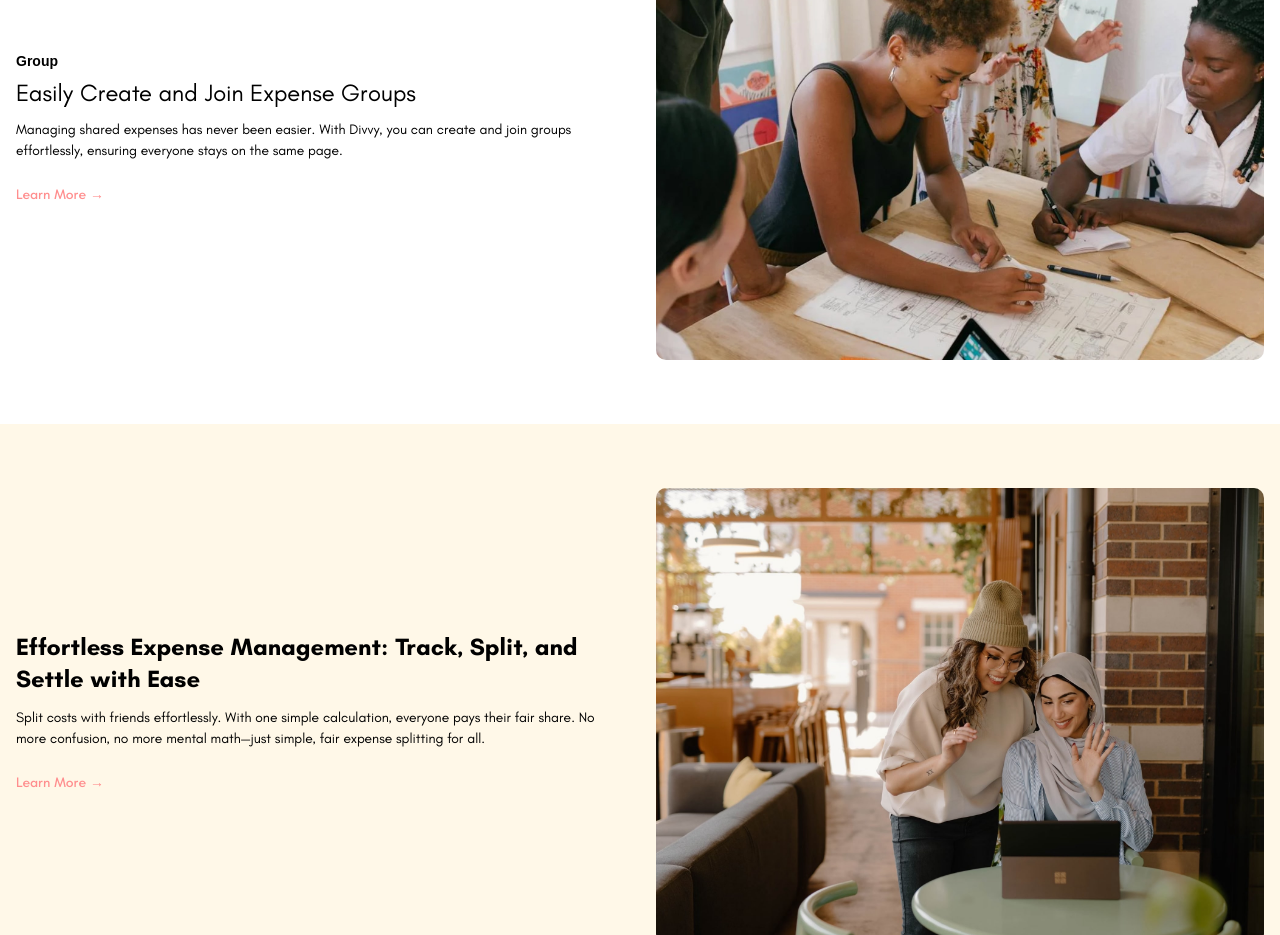
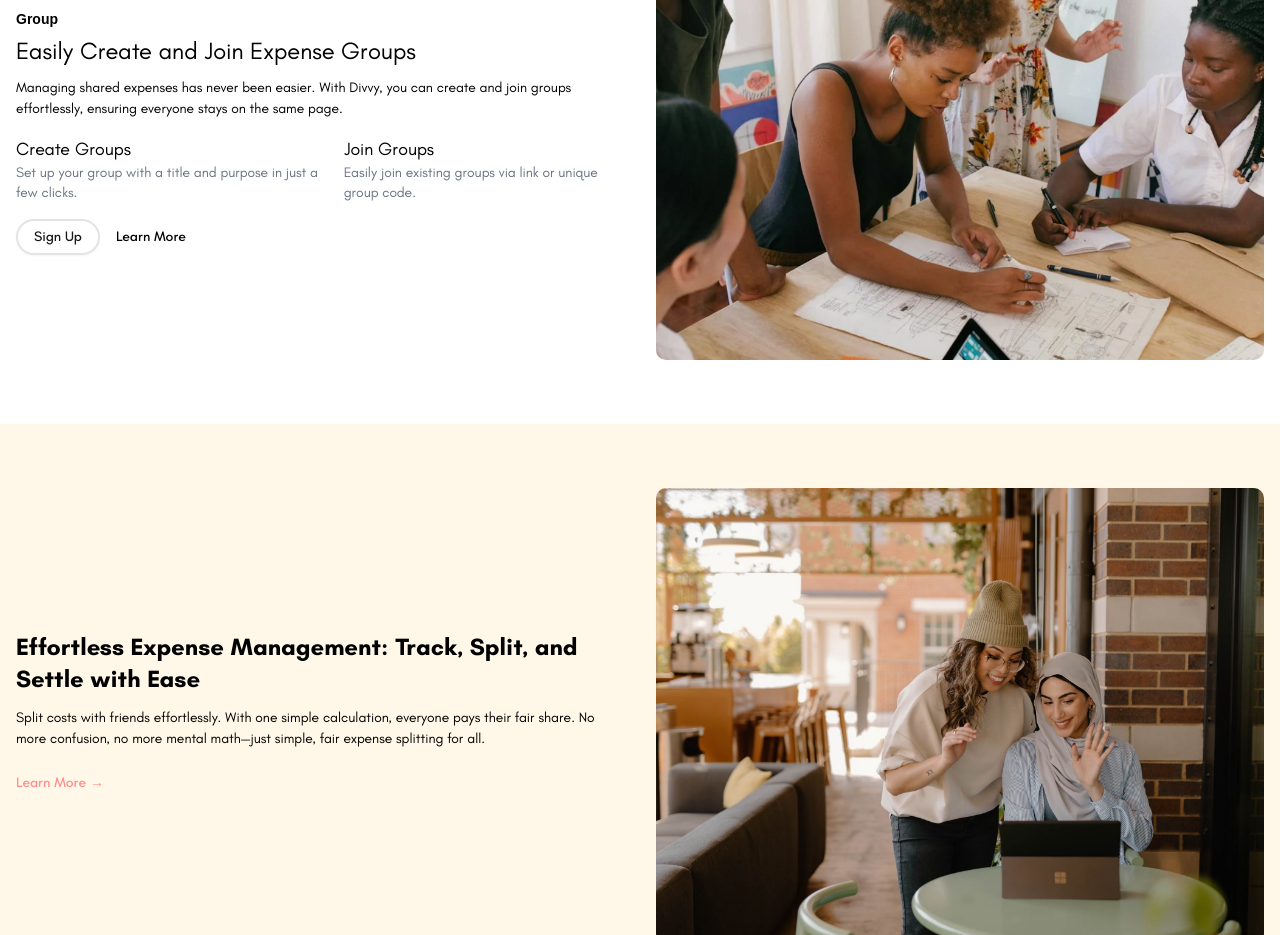
Before and after one commit to emmanuelkumah/trello-trailblazers, a React (Vite) app in the folder frontend/: page / in a window 1280 px wide. Shown: the part 2600-3535 px from the top of the page. Built offline with nearby package versions, Linux system fonts and the light colour scheme; a web font is replaced by a local one.

Commit message:
feat: add the split section to the groups feature section
landing page

```diff
--- a/frontend/src/ui/landing/GroupsFeature.tsx
+++ b/frontend/src/ui/landing/GroupsFeature.tsx
@@ -16,10 +16,28 @@ const GroupsFeature = () => {
               can create and join groups effortlessly, ensuring everyone stays
               on the same page.
             </p>
-            <Button variant='link' className='p-0 text-[#FF8E8E]'>
-              Learn More →
+            <div className='flex items-center mb-4'>
+              <div className='flex flex-col mr-4'>
+                <h3 className='text-lg font-normal'>Create Groups</h3>
+                <p className='text-sm text-gray-500'>
+                  Set up your group with a title and purpose in just a few
+                  clicks.
+                </p>
+              </div>
+              <div className='flex flex-col'>
+                <h3 className='text-lg font-normal'>Join Groups</h3>
+                <p className='text-sm text-gray-500'>
+                  Easily join existing groups via link or unique group code.
+                </p>
+              </div>
+            </div>
+            {/* Create a secondary button with the text "sign up" */}
+            <Button variant='secondary' className='mr-4 bg-transparent rounded-full border-2 cursor-pointer'>
+              Sign Up
             </Button>
-            {/* Create a  */}
+            <Button variant='link' className='p-0 text-black'>
+              Learn More
+            </Button>
           </div>
           <div className='order-2 md:order-2'>
             <img
```
